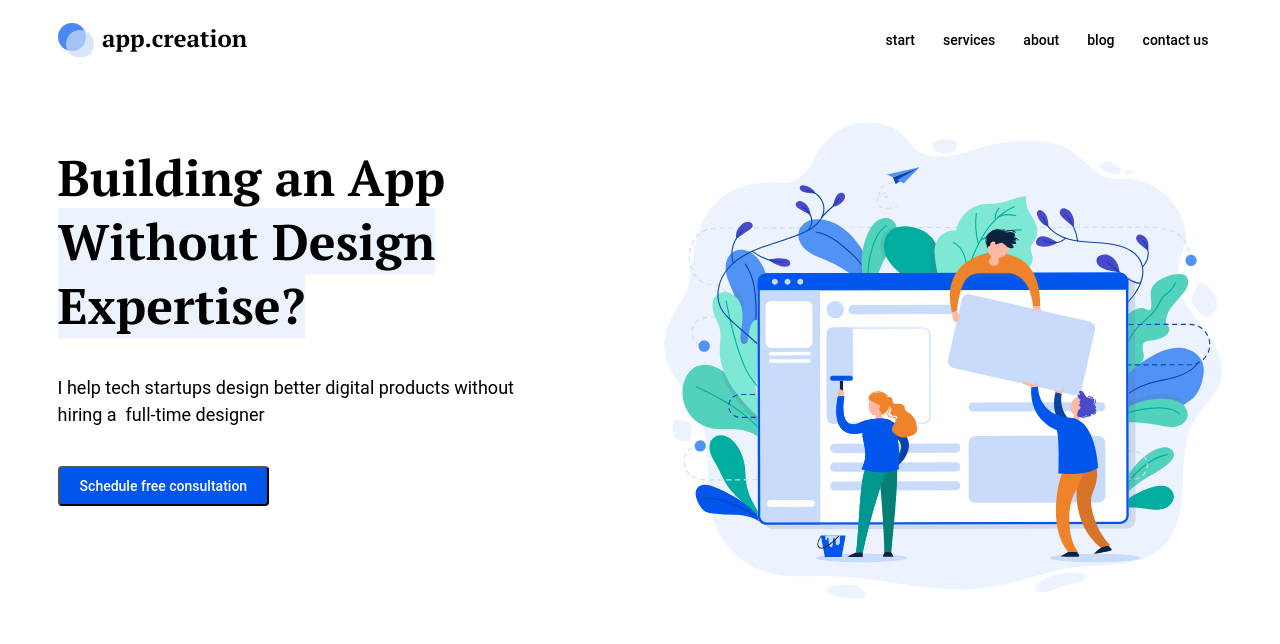
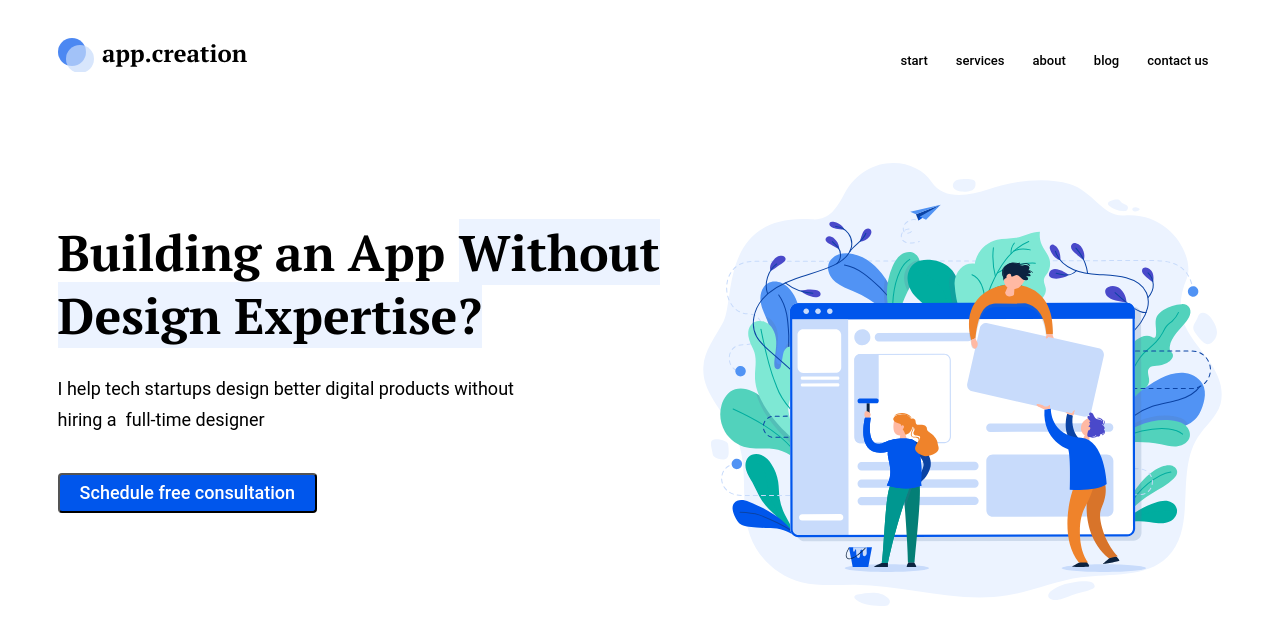
Before and after one commit to WebHeroSchool/mafirstsite, a plain HTML site: page index.html in a window 1280 px wide. Drawn offline with Linux system fonts and the light colour scheme; a web font is replaced by a local one.

Commit message:
11 урок исправил
11 урок исправил

```diff
--- a/style.css
+++ b/style.css
@@ -13,7 +13,7 @@ body {
 }
 
 .header {
-	padding: 23px 0px;
+	padding: 38px 0px;
 	display: flex;
 	justify-content: space-between;
 	margin-bottom: 0.5%;
@@ -52,8 +52,8 @@ body {
 }
 .menu__item{
 	position: relative;
-	margin: 0px 14px;
-	font: 500 16px/7px Roboto,arial,helvetica,sans-serif;
+	margin: 5px 17px;
+	font: 500 15px/7px Roboto,arial,helvetica,sans-serif;
 	color: #000;
 	text-decoration: none;
 	transition: opacity .5s;
@@ -121,11 +121,12 @@ body {
 .main-content__title{
 	margin-bottom: 32px;
 	font: bold 68px/87px pt_serif,arial,helvetica,sans-serif;
-	width: 48%;
+	width: 53%;
+	padding-top: 124px;
 }
 .main-content__subtitle{
-	margin: 37px 0 38px 0px;
-	font: 31px/26px Roboto,arial,helvetica,sans-serif;
+	margin: 26px 0 38px 0px;
+	font: 23px/31px Roboto,arial,helvetica,sans-serif;
 	width: 32%;
 }
 .main{
@@ -156,7 +157,7 @@ body {
 	.wrapper{
 		width: 68%;
 	}
-	.menu__item{font-size: 14px;line-height: 16px;}
+	.menu__item{font-size: 11px;line-height: 26px;}
 
 	.main-content{
 
@@ -165,17 +166,17 @@ padding-top: 0;
 	.main-content__title{
 		font-size: 50px;
 		line-height: 66px;
-		padding-top: 2%;
+		padding-top: 6%;
 		margin-bottom: 4%;
 	}
 	.main-content__subtitle{
 		font-size: 18px;
-		line-height: 21px;
-		width: 39%;
+		line-height: 24px;
+		width: 41%;
 	}
 	.main__button{
 		font-size: 14px;
-		line-height: 16px;
+		line-height: 15px;
 		padding: 13px 21px;
 	}
 	.main-content{
@@ -192,7 +193,7 @@ padding-top: 0;
 		overflow-y: hidden;
 		overflow-x: hidden;
 	}
-	.menu__item{font-size: 14px;line-height: 14px;}
+	.menu__item{font-size: 13px;line-height: 23px;}
 
 	.main-content{
 
@@ -200,13 +201,13 @@ padding-top: 0px;
 	}
 	.main-content__title{
 		font-size: 50px;
-		line-height: 64px;
-		padding-top: 2%;
+		line-height: 63px;
+		padding-top: 5%;
 		margin-bottom: 0%;
 	}
 	.main-content__subtitle{
 		font-size: 18px;
-		line-height: 27px;
+		line-height: 31px;
 		width: 41%;
 	}
 	.main__button{
@@ -218,7 +219,7 @@ padding-top: 0px;
 		background-position: 100% 0;
 	}
 	.menu__item{
-  margin: 0px 14px;
+  margin: 11px 14px;
   }
 }
 @media(max-width: 768px) {
@@ -274,6 +275,8 @@ padding-top: 0px;
 }
 #burger:checked ~ .menu {
 
+padding-top: 72px;
+
 background-color: #fff;
 
 z-index: 100;
@@ -282,9 +285,7 @@ display: flex;
 
 flex-direction: column;
 
-
-
-width: 100%;
+padding-top: 73px;
 
 padding-top: 73px;
 
@@ -319,12 +320,12 @@ input {
 
 	.main-content{
 
-padding-top: 40px;
+padding-top: 39px;
 	}
 	.main-content__title{
 		font-size: 31px;
-		line-height: 36px;
-		padding-top: 66%;
+		line-height: 35px;
+		padding-top: 52%;
 		margin-bottom: 0%;
 		width: 102%;
 		text-align: center;
@@ -343,9 +344,9 @@ padding-top: 40px;
 		padding-top: 36px;
 	}
 	.main__button{
-		font-size: 14px;
+		font-size: 12px;
 		line-height: 5px;
-		padding: 19px 19px;
+		padding: 19px 1px;
 		margin: 21px;
 	}
 	.main-content{
@@ -356,6 +357,6 @@ padding-top: 40px;
 @keyframes flash{
 }
 	.main__button{
-		font-size: 14px;
+		font-size: 18px;
 		animation: flash .3s aese-in-out;
 }
```
